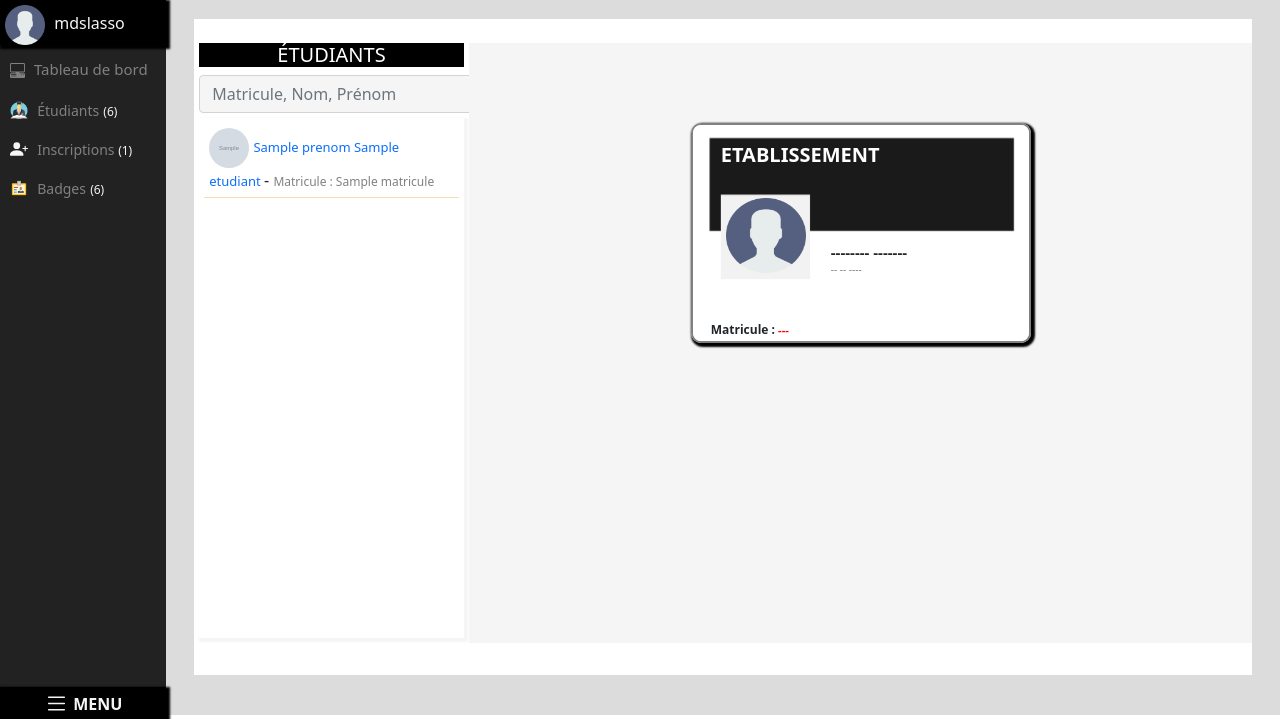
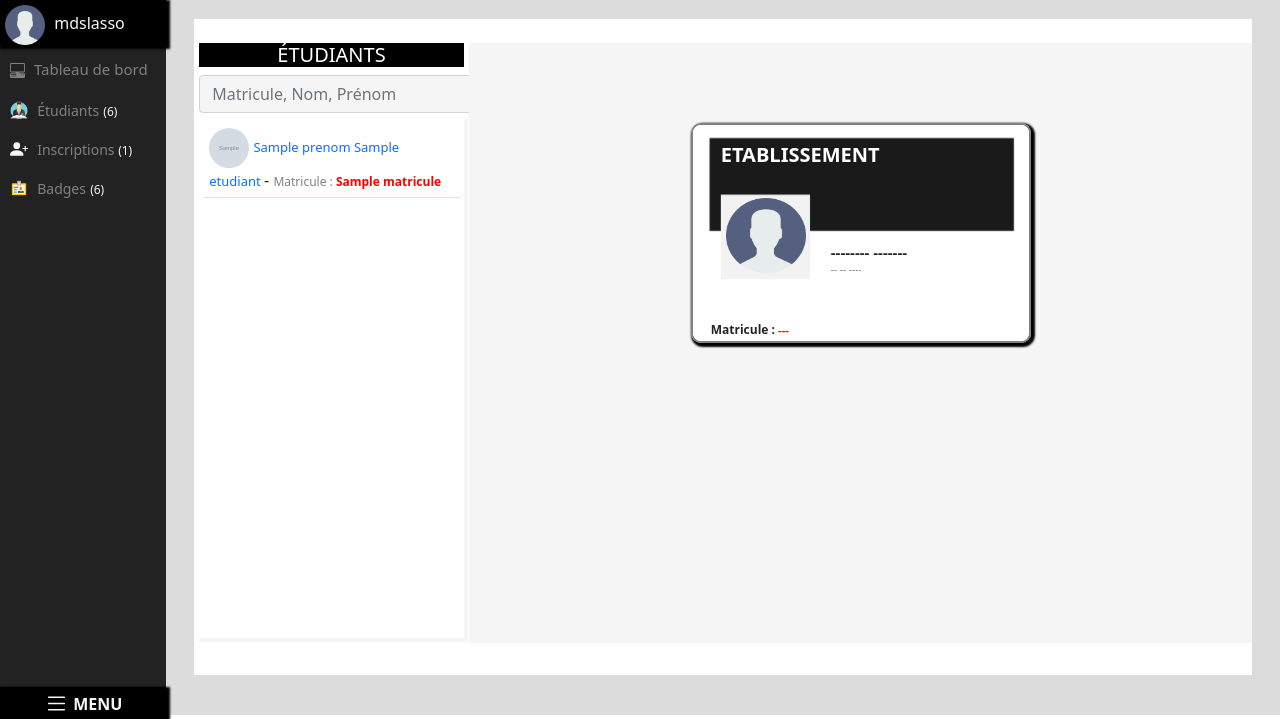
Before and after one commit to mdslasso/gesco, a Django app: template apps/templates/apps/badges.html in a window 1280 px wide. Shown: the top 719 px of the page. Run offline with Django 3.2, Linux system fonts and the light colour scheme; the first user in the database is signed in; data comes from the database, SQL or seed files in the repository; the template is opened without the code that fills it: values named after a table or form of the project are taken from there, most other values are stand-ins (such as "Sample title", 1, 10 or a date in 2020); some libraries are stand-ins or nearby versions.

Commit message:
launching to production

```diff
--- a/apps/templates/includes/menu_badge.html
+++ b/apps/templates/includes/menu_badge.html
@@ -30,7 +30,7 @@
 
                                    <li>
                                     <span> {% if etudiant.photo %}<img style="width: 40px; height: 40px; border-radius: 200px" src="{{ etudiant.photo.url }}"/> {% else %}<img style="width: 40px; height: 40px" src="{% static 'apps/img/user.png' %}"/>  {% endif %}</span>
-                                   <a href="{% url 'apps:details_badges' etudiant.id %}">  {{ etudiant.prenom }} {{ etudiant.nom }}  </a>- <span style="color:grey ; font-size: 12px">  Matricule : {{ etudiant.matricule }} </span>
+                                   <a href="{% url 'apps:details_badges' etudiant.id %}">  {{ etudiant.prenom }} {{ etudiant.nom }}  </a>- <span style="color:grey ; font-size: 12px">  Matricule : <span style="color: red; font-weight: bold"> {{ etudiant.matricule }} </span> </span>
 
                                    </li>
 
@@ -50,7 +50,7 @@
 
                          <li>
                              <span> {% if etudiant.photo %}<img style="width: 40px; height: 40px; border-radius: 200px" src="{{ etudiant.photo.url }}"/> {% else %}<img style="width: 40px; height: 40px" src="{% static 'apps/img/user.png' %}"/>  {% endif %}</span>
-                             <a href="{% url 'apps:details_badges' etudiant.id %}">  {{ etudiant.prenom }} {{ etudiant.nom }}  </a>- <span style="color:grey ; font-size: 12px">  Matricule : {{ etudiant.matricule }} </span>
+                             <a href="{% url 'apps:details_badges' etudiant.id %}">  {{ etudiant.prenom }} {{ etudiant.nom }}  </a>- <span style="color:grey ; font-size: 12px">  Matricule : <span style="color: red; font-weight: bold"> {{ etudiant.matricule }} </span> </span>
 
                          </li>
 
--- a/apps/templates/includes/menu_scolarite.html
+++ b/apps/templates/includes/menu_scolarite.html
@@ -32,7 +32,7 @@
 
 
 
-                             <a href="{% url 'apps:details-paiements' inscription.id %}"> <span style="color: red; font-size: 11px">  {{ inscription.etudiant.matricule }}  </span> - {{ inscription.etudiant.prenom }} {{ inscription.etudiant.nom }} </a> -
+                             <a href="{% url 'apps:details-paiements' inscription.id %}"> <span style="color: red; font-size: 11px; font-weight: bold">  {{ inscription.etudiant.matricule }}  </span> - {{ inscription.etudiant.prenom }} {{ inscription.etudiant.nom }} </a> -
 
                               <span style="color: grey; font-size: 10px"> {{ inscription.classe }} -  {{ inscription.annee }} </span>
                          </li>
@@ -58,7 +58,7 @@
 
 
 
-                             <a href="{% url 'apps:details-paiements' inscription.id %}"> <span style="color: red; font-size: 11px">  {{ inscription.etudiant.matricule }}  </span> - {{ inscription.etudiant.prenom }} {{ inscription.etudiant.nom }} </a> -
+                             <a href="{% url 'apps:details-paiements' inscription.id %}"> <span style="color: red; font-size: 11px;font-weight: bold">  {{ inscription.etudiant.matricule }}  </span> - {{ inscription.etudiant.prenom }} {{ inscription.etudiant.nom }} </a> -
 
                               <span style="color: grey; font-size: 10px"> {{ inscription.classe }} -  {{ inscription.annee }} </span>
                          </li>
```
Also changed, not shown: db.sqlite3.
